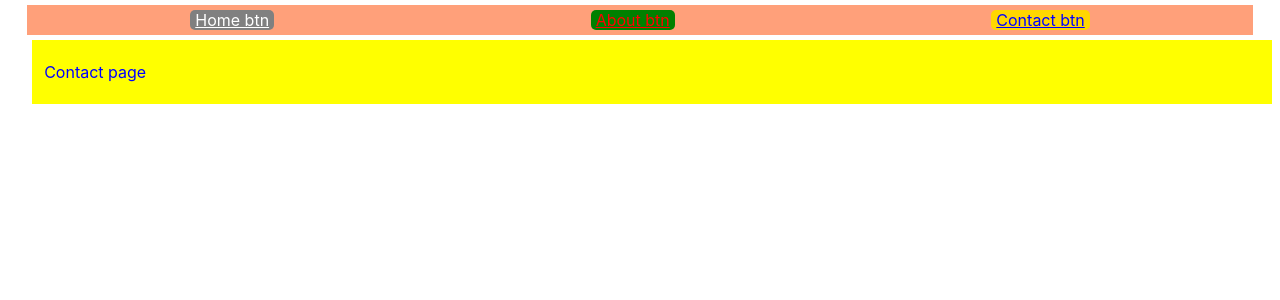
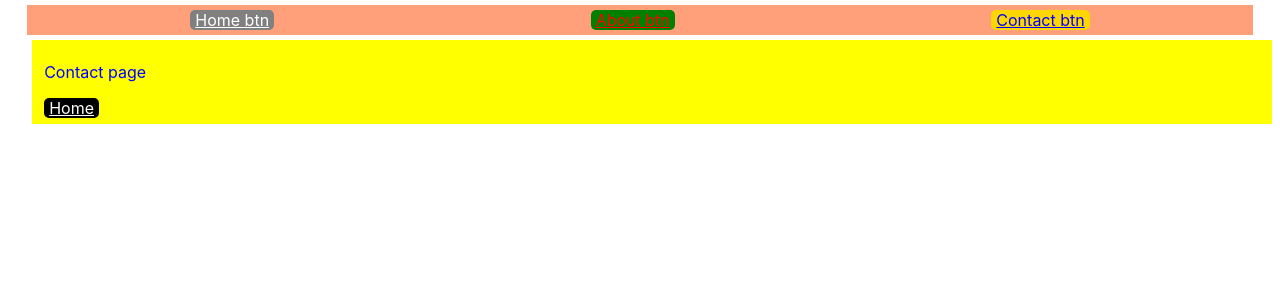
Before and after one commit to KostiantynPolishko2/ts-app, a React (Create React App) app: page /contact in a window 1280 px wide. Shown: the top 300 px of the page. Built offline with nearby package versions, Linux system fonts and the light colour scheme.

Commit message:
6 Was done btn 'Home'  for section 'About', 'Contact'.

```diff
--- a/src/components/Menu/Menu.styled.ts
+++ b/src/components/Menu/Menu.styled.ts
@@ -20,11 +20,16 @@ const MenuWrapper = styled(Display)`
     width: 95%;
 `;
 
+export const Btn = styled.button.attrs({
+    type: "button",
+    formTarget: "_blank",
+})``;
+
 export const BtnLink = styled(Link)<IBtnProps>`
     padding: 0px 5px;
     border-radius: 5px;
-    background-color: ${props => props._bgColor || 'lightgrey'};
-    color: ${props => props._color || 'black'};
+    background-color: ${props => props._bgColor || 'black'};
+    color: ${props => props._color || 'white'};
 `;
 
 export default MenuWrapper;
--- a/src/components/Menu/Menu.tsx
+++ b/src/components/Menu/Menu.tsx
@@ -1,7 +1,6 @@
 import React, { FC } from 'react';
-import MenuWrapper, { BtnLink } from './Menu.styled';
+import MenuWrapper, { Btn, BtnLink } from './Menu.styled';
 import { INavProps } from './IMenu';
-import { Link } from 'react-router-dom';
 
 interface MenuProps extends INavProps{
 
@@ -12,7 +11,7 @@ const Menu: FC<MenuProps> = (props) => {
    return (
       <MenuWrapper>
          <BtnLink to={props.home} _bgColor='grey' _color='white'>Home btn</BtnLink>
-         <BtnLink to={props.about} _bgColor='green' _color='red'>About btn</BtnLink>
+         <BtnLink to={props.about} _bgColor='green' _color='red' >About btn</BtnLink>
          <BtnLink to={props.contact} _bgColor='gold' _color='blue'>Contact btn</BtnLink>
       </MenuWrapper>
    );
--- a/src/components/Sections/About.tsx
+++ b/src/components/Sections/About.tsx
@@ -1,10 +1,17 @@
 import React, { FC, ReactElement } from 'react';
 import { DisplayBox } from './Sections.style';
+import {Route, Routes} from 'react-router-dom';
+import { BtnLink } from '../Menu/Menu.styled';
+import Home from '../Sections/Home'
 
 const About: FC = (): ReactElement => {
     return(
         <DisplayBox _bgColor='lightgreen' _color='red'>
             <p>About page</p>
+        <BtnLink to={'/home'}>Home</BtnLink>
+        <Routes>
+            <Route path='/home' element={<Home/>}/>
+        </Routes>
         </DisplayBox>
     );
 }
--- a/src/components/Sections/Contact.tsx
+++ b/src/components/Sections/Contact.tsx
@@ -1,10 +1,17 @@
 import React, { FC, ReactElement } from 'react';
 import { DisplayBox } from './Sections.style';
+import {Route, Routes} from 'react-router-dom';
+import { BtnLink } from '../Menu/Menu.styled';
+import Home from '../Sections/Home'
 
 const Contact: FC = (): ReactElement => {
     return(
         <DisplayBox _bgColor='yellow' _color='blue'>
             <p>Contact page</p>
+            <BtnLink to={'/home'}>Home</BtnLink>
+            <Routes>
+                <Route path='/home' element={<Home/>}/>
+            </Routes>
         </DisplayBox>
     );
 }
```
